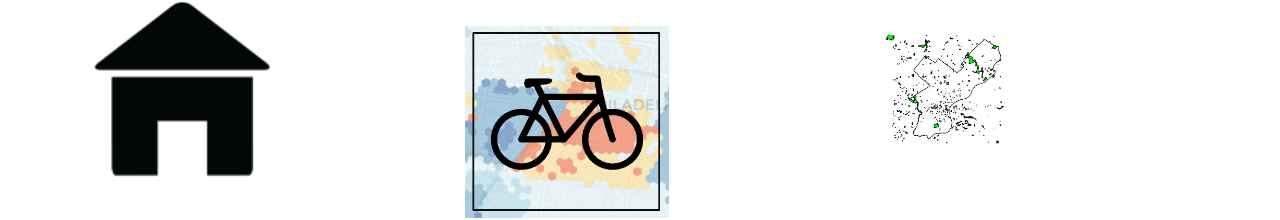
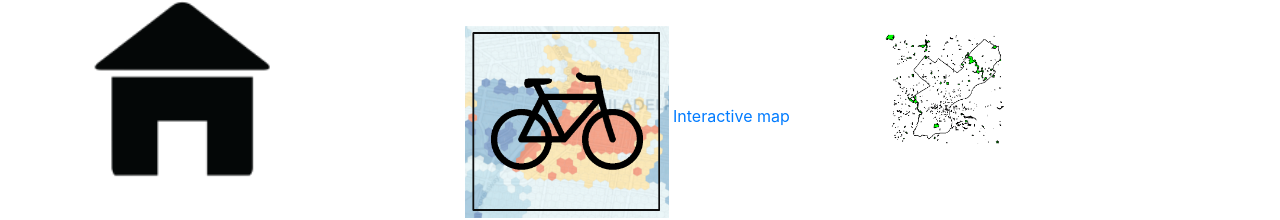
Before and after one commit to PennMUSA/MUSA_801.io, a website: page index.html in a window 1280 px wide. Shown: the part 561-781 px from the top of the page. Drawn offline with Linux system fonts and the light colour scheme.

Commit message:
Update index.html

```diff
--- a/index.html
+++ b/index.html
@@ -97,6 +97,9 @@
           <a href="project_2/index.html">
             <img class="img-fluid" src="project_2/logo.png" alt="" style="height:200px;">
           </a>
+	  <a href="https://cdn.rawgit.com/YayinC/Quantify-Bike-Share-Demand-Web-App/master/">
+		  Interactive map
+	  </a>
         </div>
 
         <div class="col-md-4 col-sm-5 mb-4">
```
